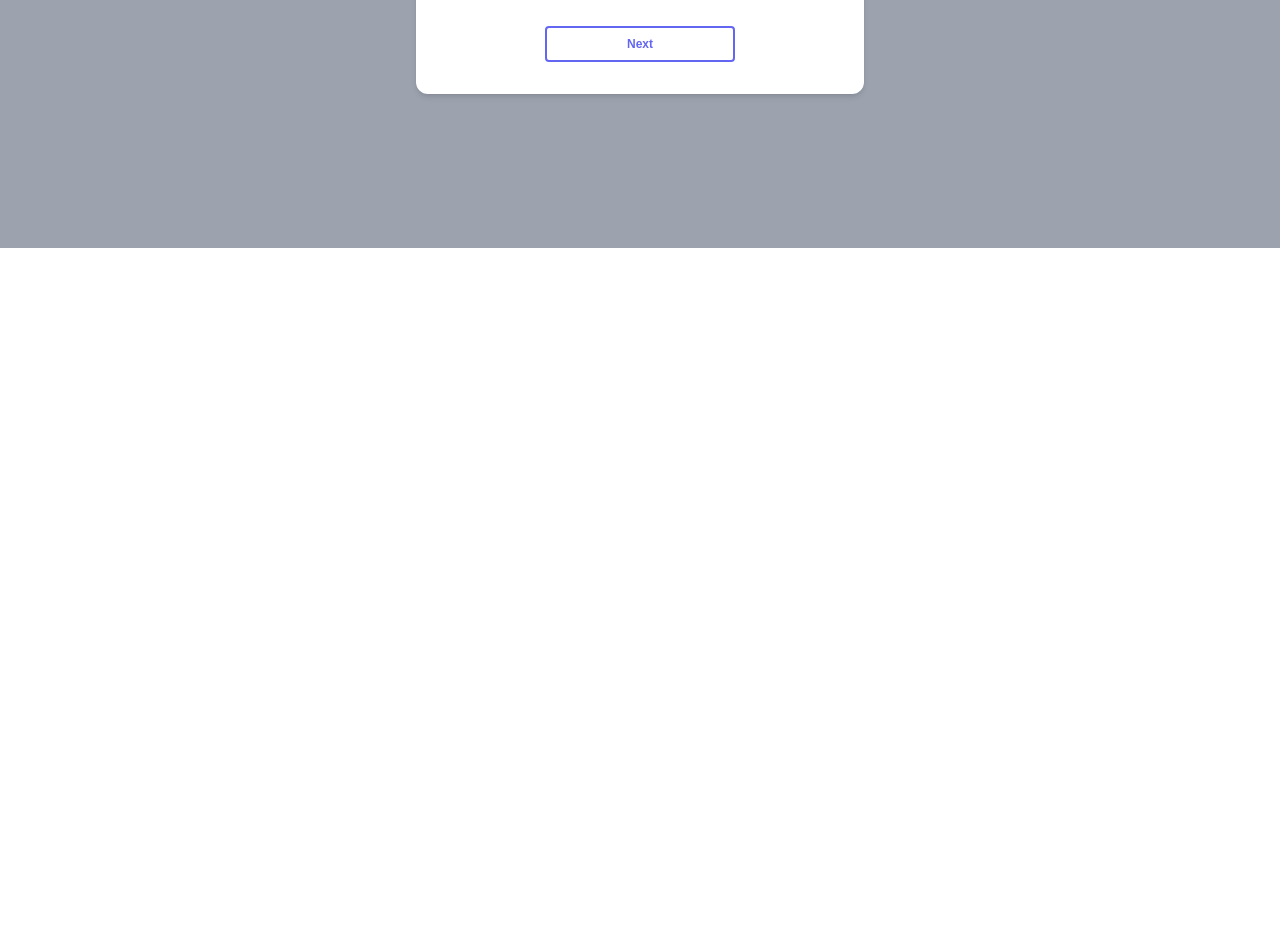
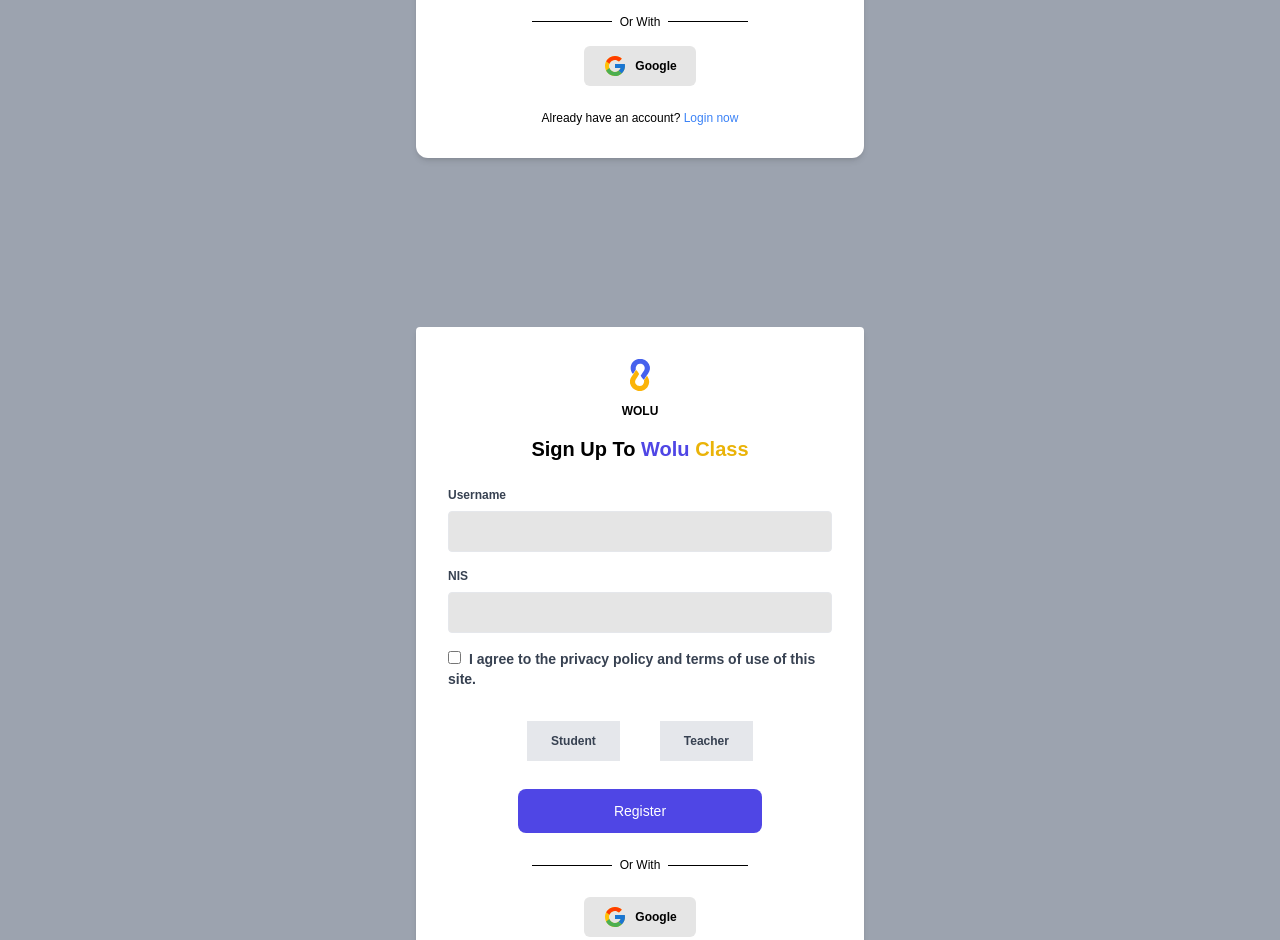
Before and after one commit to farda222/web-wolucrot-v2, a React (Vite) app: page /Wolu in a window 1280 px wide. Shown: the part 552-1492 px from the top of the page. Before the commit the page ends 800 px from the top, so only its background shows below. Built offline with nearby package versions, Linux system fonts and the light colour scheme.

Commit message:
Update Woluclasspage.jsx

```diff
--- a/src/Components/Woluclasspage.jsx
+++ b/src/Components/Woluclasspage.jsx
@@ -1,12 +1,15 @@
 import { useState } from "react";
 import PropTypes from "prop-types";
 import Logo from "../assets/img/Logo.svg";
+import { useNavigate } from "react-router-dom";
+import Google from "../assets/img/Google.svg";
 
 const SignUpPage = ({ onNavigateToLogin }) => {
   const [email, setEmail] = useState("");
   const [username, setUsername] = useState("");
   const [password, setPassword] = useState("");
   const [passwordStrength, setPasswordStrength] = useState("");
+  const navigate = useNavigate();
 
   const handlePasswordChange = (e) => {
     const newPassword = e.target.value;
@@ -27,7 +30,7 @@
       // Jika ada input yang belum diisi atau password tidak memenuhi persyaratan
       alert("Semua kolom harus diisi dan password minimal 8 karakter");
     } else {
-      // Jika formulir valid, maka panggil fungsi yang diberikan oleh parent
+      // Jika formulir valid, maka navigasi ke halaman login
       onNavigateToLogin();
     }
   };
@@ -90,6 +93,23 @@
             Next
           </button>
         </div>
+        <div className="flex items-center justify-center align-middle mx-auto gap-2 container mt-4">
+          <div className="w-20 h-[0.2px] bg-black"></div>
+          <p className="text-xs">Or With</p>
+          <div className="w-20 h-[0.2px] bg-black"></div>
+        </div>
+        <div className="flex items-center justify-center align-middle mx-auto gap-5 container mt-4">
+          <button className="bg-neutral-200 font-bold text-xs w-28 h-10 rounded-md flex items-center justify-center align-middle gap-2 container">
+            <img src={Google} />
+            Google
+          </button>
+        </div>
+        <div className="mt-6 text-center text-xs">
+          Already have an account?{" "}
+          <a onClick={() => navigate("/LoginWolu")} href="#login" className="text-blue-500">
+            Login now
+          </a>
+        </div>
       </form>
     </div>
   );
@@ -99,4 +119,100 @@
   onNavigateToLogin: PropTypes.func.isRequired,
 };
 
-export default SignUpPage;
+const LoginPage = ({ onLogin }) => {
+  const [username, setUsername] = useState("");
+  const [password, setPassword] = useState("");
+  const [error, setError] = useState("");
+
+
+  const handleLogin = () => {
+    if (!username || !password) {
+      setError("Semua kolom harus diisi");
+      setTimeout(() => setError(""), 3000); // Menghapus pesan kesalahan setelah 3 detik
+    } else {
+      onLogin({ username, password });
+    }
+  };
+
+  return (
+    <form className="flex flex-col items-center justify-center h-screen bg-gray-400 font-custom px-4 py-2 overflow-y-hidden">
+      <div className="bg-white shadow-md rounded px-8 pt-6 pb-8 mb-4 w-full max-w-md mt-4">
+        <div className="mb-3 flex justify-center mt-2">
+          <img src={Logo} alt="Logo" className="h-8 w-auto" />
+        </div>
+        <p className="justify-center align-middle container mx-auto text-center flex text-xs font-extrabold text-black mb-4">WOLU</p>
+        <h2 className="text-xl mb-6 text-center font-bold">
+          Sign Up To <span className="text-indigo-600">Wolu</span> <span className="text-yellow-500">Class</span>
+        </h2>
+        <div className="mb-4">
+          <label className="block text-gray-700 text-xs font-bold mb-2" htmlFor="username">
+            Username
+          </label>
+          <input
+            className="bg-neutral-200 appearance-none border rounded w-full py-3 px-4 text-black font-bold text-xs leading-tight focus:outline-none focus:shadow-outline"
+            id="username"
+            type="text"
+            value={username}
+            onChange={(e) => setUsername(e.target.value)}
+          />
+        </div>
+        <div className="mb-6">
+          <label className="block text-gray-700 text-xs font-bold mb-2" htmlFor="password">
+            NIS
+          </label>
+          <input
+            className="bg-neutral-200 appearance-none border rounded w-full py-3 px-4 text-black font-bold text-xs leading-tight focus:outline-none focus:shadow-outline"
+            id="password"
+            type="number"
+            value={password}
+            onChange={(e) => setPassword(e.target.value)}
+          />
+          <div className="mt-4">
+            <label className="block text-gray-700 text-sm font-bold mb-2" htmlFor="privacy-policy">
+              <input className="mr-2 leading-tight" type="checkbox" id="privacy-policy" required />I agree to the privacy policy and terms of use of this site.
+            </label>
+          </div>
+        </div>
+        <div className="flex items-center justify-center align-middle mx-auto gap-10 container">
+          <label className={`relative flex items-center hover:bg-indigo-600 hover:text-white bg-gray-200 text-gray-700 transition-all duration-300`}>
+            <input type="radio" name="role" defaultValue="student" className="absolute opacity-0"/>
+            <span className="px-6 py-3 rounded-full cursor-pointer select-none text-xs font-semibold">Student</span>
+          </label>
+          <label className={`relative flex items-center hover:bg-indigo-600 hover:text-white bg-gray-200 text-gray-700 transition-all duration-300`}>
+            <input type="radio" name="role" defaultValue="teacher" className="absolute opacity-0"/>
+            <span className="px-6 py-3 rounded-full cursor-pointer select-none text-xs font-semibold">Teacher</span>
+          </label>
+        </div>
+        {error && <p className="text-red-500 mb-2 text-sm text-center">{error}</p>}
+        <div className="flex items-center justify-center mt-7">
+          <button className="bg-indigo-600 hover:bg-indigo-800 transition-all text-white py-3 px-24 text-sm rounded-lg focus:outline-none focus:shadow-outline" type="button" onClick={handleLogin}>
+            Register
+          </button>
+        </div>
+        <div className="flex items-center justify-center align-middle mx-auto gap-2 container mt-6">
+          <div className="w-20 h-[0.2px] bg-black"></div>
+          <p className="text-xs">Or With</p>
+          <div className="w-20 h-[0.2px] bg-black"></div>
+        </div>
+        <div className="flex items-center justify-center align-middle mx-auto gap-5 container mt-6">
+          <button className="bg-neutral-200 font-bold text-xs w-28 h-10 rounded-md flex items-center justify-center align-middle gap-2 container">
+            <img src={Google} />
+            Google
+          </button>
+        </div>
+      </div>
+    </form>
+  );
+};
+
+LoginPage.propTypes = {
+  onLogin: PropTypes.func.isRequired,
+};
+
+const AuthPage = () => {
+
+
+  return <><SignUpPage /> <LoginPage /></>;
+};
+
+export default AuthPage;
```
